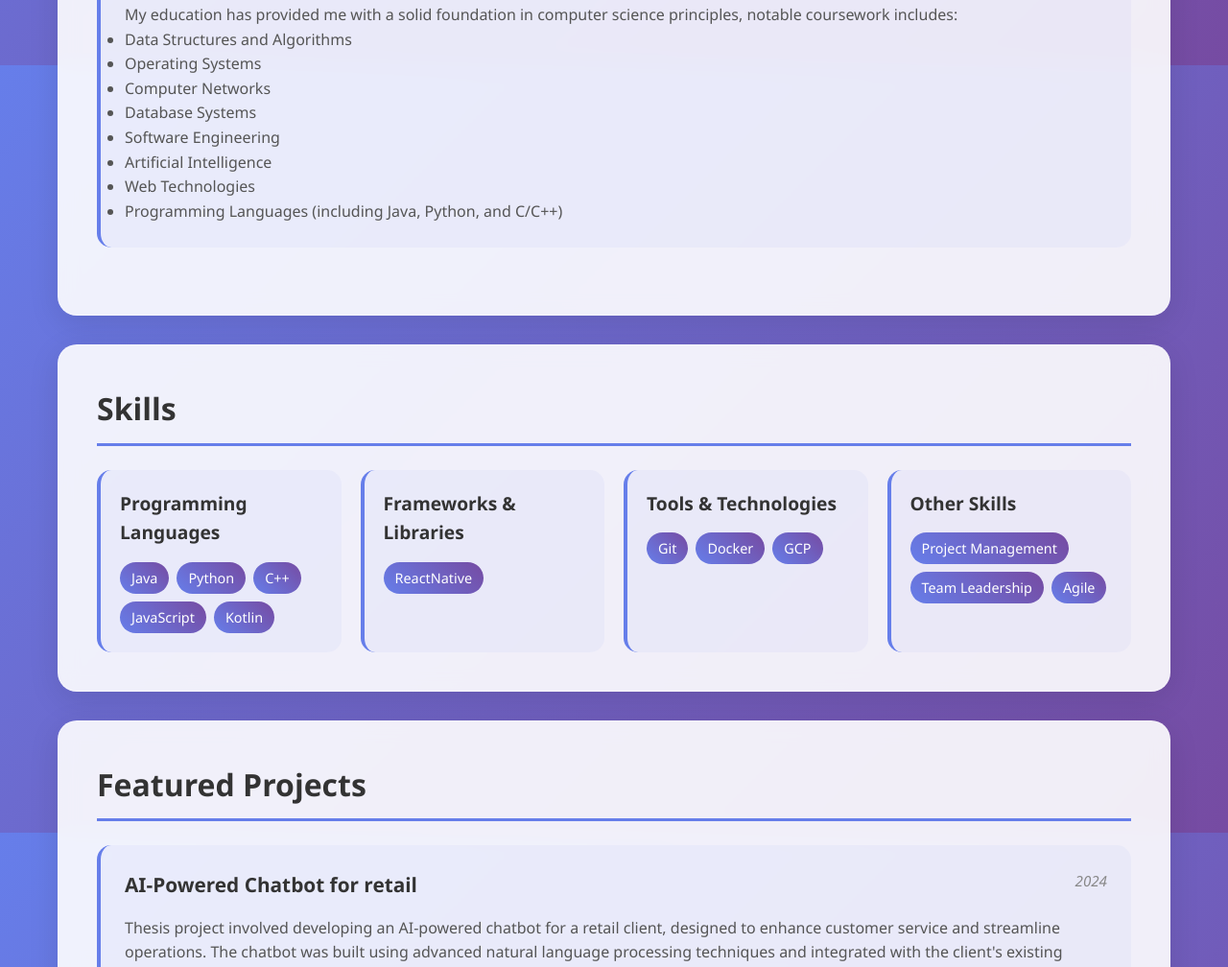
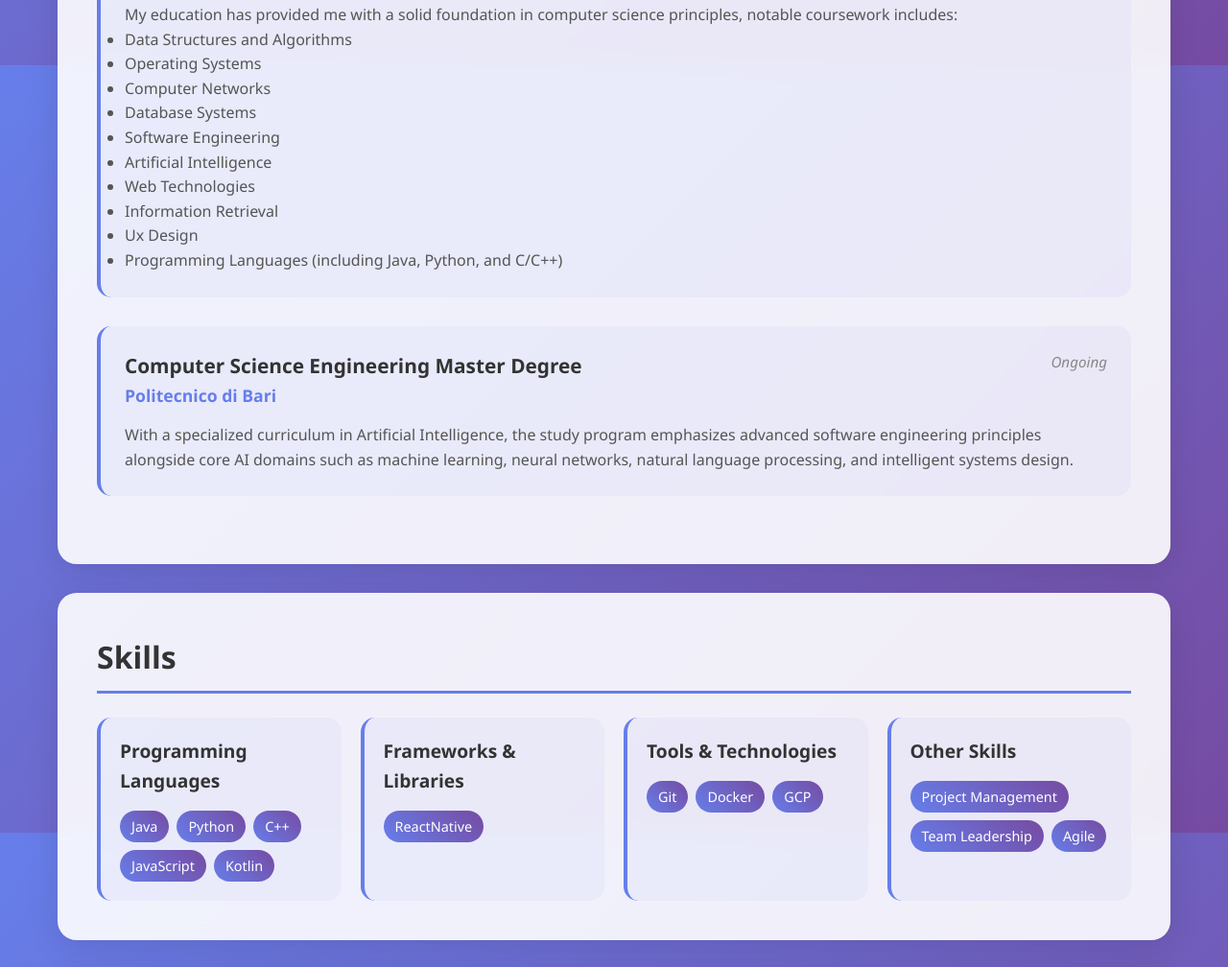
Before and after one commit to NicoVisci/NicoVisci.github.io, a plain HTML site: page index.html in a window 1280 px wide. Shown: the part 1532-2540 px from the top of the page at 96% size. Drawn offline with Linux system fonts and the light colour scheme.

Commit message:
Master Degree update

```diff
--- a/index.html
+++ b/index.html
@@ -100,8 +100,25 @@
                         <li>Software Engineering</li>
                         <li>Artificial Intelligence</li>
                         <li>Web Technologies</li>
+                        <li>Information Retrieval</li>
+                        <li>Ux Design</li>
                         <li>Programming Languages (including Java, Python, and C/C++)</li>
                     </ul>
+
+                </div>
+            </div>
+            <div class="education-item">
+                <div class="item-header">
+                    <div>
+                        <div class="item-title">Computer Science Engineering Master Degree</div>
+                        <div class="item-company">Politecnico di Bari</div>
+                    </div>
+                    <div class="item-date">Ongoing</div>
+                </div>
+                <div class="item-description">
+                    With a specialized curriculum in Artificial Intelligence, the study program emphasizes advanced software engineering
+                    principles alongside core AI domains such as machine learning, neural networks, natural language processing,
+                     and intelligent systems design.
 
                 </div>
             </div>
```
